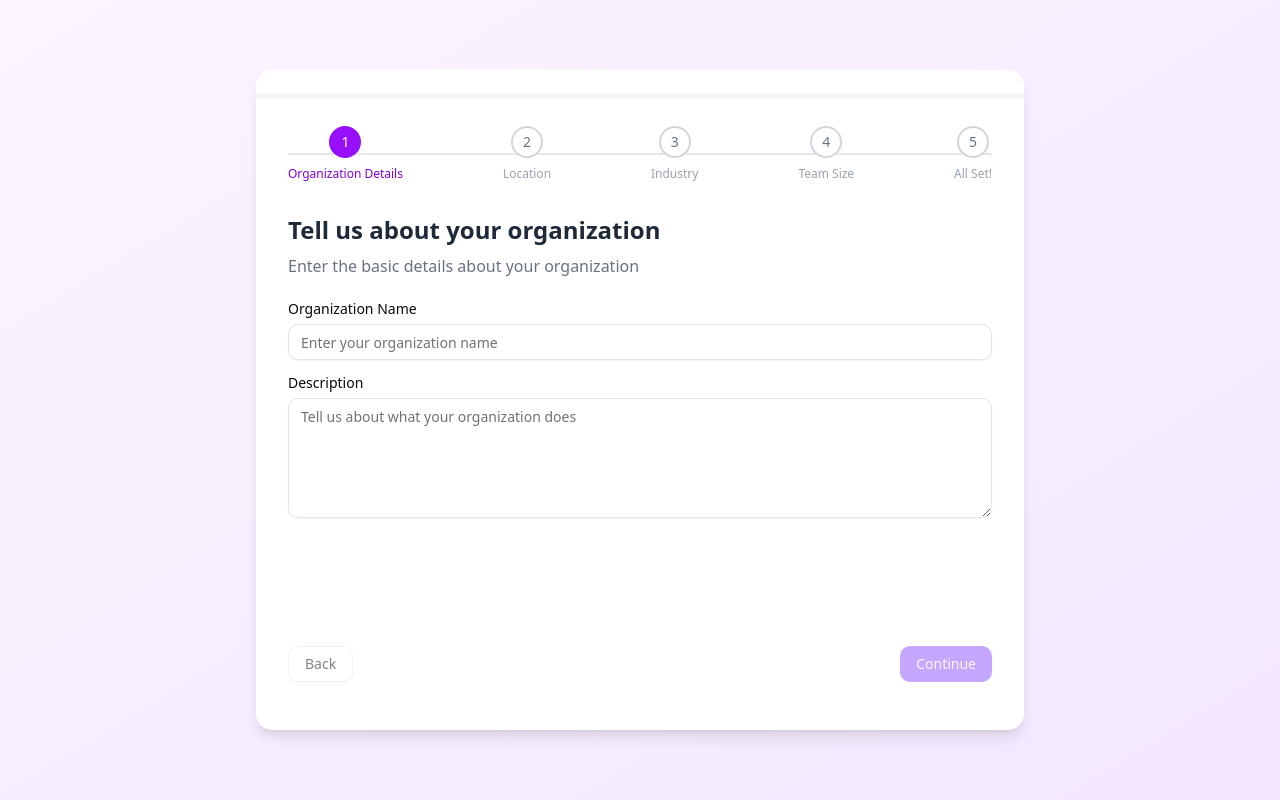
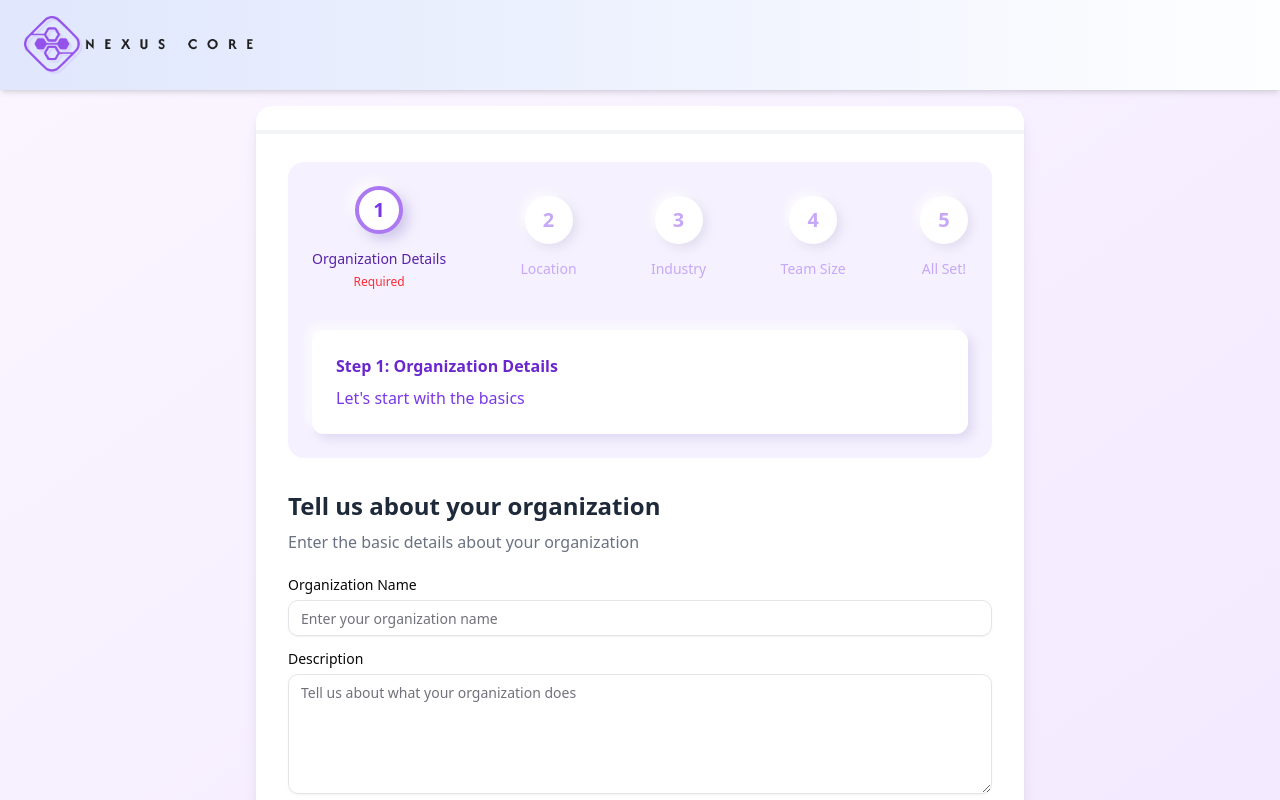
Before and after one commit to HasaanAhmad/nexus-core, a Next.js app: page /onboarding in a window 1280 px wide. Shown: the top 800 px of the page. Built offline with nearby package versions, Linux system fonts and the light colour scheme.

Commit message:
Updated some styles added logo

```diff
--- a/app/(auth)/onboarding/_components/StepIndicator.tsx
+++ b/app/(auth)/onboarding/_components/StepIndicator.tsx
@@ -1,6 +1,7 @@
-
+'use client'
 import { motion } from 'framer-motion';
 import { cn } from '@/lib/utils';
+import { Check } from 'lucide-react';
 
 interface Step {
   id: string;
@@ -17,53 +18,108 @@ interface StepIndicatorProps {
 
 const StepIndicator = ({ steps, currentStep, setCurrentStep }: StepIndicatorProps) => {
   return (
-    <div className="flex justify-between items-center w-full relative mb-8">
-      {/* Progress bar underneath the step indicators */}
-      <div className="absolute top-1/2 left-0 w-full h-[2px] bg-gray-200 -translate-y-1/2">
+    <div className="w-full p-6 mb-8 bg-nexus-50 rounded-xl">
+      <div className="flex justify-between items-center w-full relative">
+        {/* Progress connection */}
+        <div className="absolute top-1/2 left-0 w-full h-1 -translate-y-1/2 -z-10">
+          <div className="w-full h-full bg-white rounded-full shadow-inner"></div>
           <motion.div
-          className="h-full bg-purple-600"
+            className="absolute top-0 left-0 h-full bg-gradient-to-r from-nexus-400 to-nexus-600 rounded-full"
             initial={{ width: '0%' }}
             animate={{ width: `${(currentStep / (steps.length - 1)) * 100}%` }}
-          transition={{ duration: 0.3 }}
+            transition={{ duration: 0.5 }}
           />
         </div>
 
         {steps.map((step, index) => {
-        // Determine if this step is accessible based on current progress
           const isAccessible = index <= currentStep;
+          const isCompleted = index < currentStep;
+          const isActive = index === currentStep;
 
           return (
             <div
               key={step.id}
-            className="flex flex-col items-center relative z-10 cursor-pointer"
+              className="flex flex-col items-center relative z-0"
               onClick={() => isAccessible && setCurrentStep(index)}
             >
               <motion.div
                 className={cn(
-                "rounded-full w-8 h-8 flex items-center justify-center text-sm font-medium border-2",
-                index < currentStep
-                  ? "border-purple-600 bg-white text-purple-600"
-                  : index === currentStep
-                    ? "border-purple-600 bg-purple-600 text-white"
-                    : "border-gray-300 bg-white text-gray-500"
+                  "w-12 h-12 rounded-full flex items-center justify-center mb-3 cursor-pointer",
+                  isCompleted
+                    ? "bg-gradient-to-br from-nexus-500 to-nexus-700 text-white shadow-lg"
+                    : isActive
+                      ? "bg-white border-4 border-nexus-400 text-nexus-600 shadow-xl"
+                      : "bg-white text-nexus-300 shadow-md",
+                  "transition-all duration-200"
                 )}
-              whileHover={{ scale: isAccessible ? 1.1 : 1 }}
-              transition={{ type: "spring", stiffness: 400, damping: 10 }}
+                style={{
+                  boxShadow: isActive
+                    ? '6px 6px 12px rgba(175, 165, 220, 0.5), -6px -6px 12px rgba(255, 255, 255, 0.8)'
+                    : isCompleted
+                      ? '4px 4px 8px rgba(105, 39, 205, 0.3)'
+                      : '4px 4px 8px rgba(210, 205, 230, 0.5), -4px -4px 8px rgba(255, 255, 255, 0.8)'
+                }}
+                whileHover={{
+                  scale: isAccessible ? 1.05 : 1,
+                  boxShadow: isAccessible
+                    ? '8px 8px 16px rgba(175, 165, 220, 0.6), -8px -8px 16px rgba(255, 255, 255, 0.9)'
+                    : '4px 4px 8px rgba(210, 205, 230, 0.5), -4px -4px 8px rgba(255, 255, 255, 0.8)'
+                }}
+                whileTap={{
+                  scale: isAccessible ? 0.98 : 1,
+                  boxShadow: isAccessible
+                    ? '3px 3px 6px rgba(175, 165, 220, 0.4), -3px -3px 6px rgba(255, 255, 255, 0.7)'
+                    : '4px 4px 8px rgba(210, 205, 230, 0.5), -4px -4px 8px rgba(255, 255, 255, 0.8)'
+                }}
               >
+                {isCompleted ? (
+                  <Check size={28} className="text-white" />
+                ) : (
+                  <span className={cn(
+                    "text-xl font-bold",
+                    isActive ? "text-nexus-600" : "text-nexus-300"
+                  )}>
                     {index + 1}
+                  </span>
+                )}
               </motion.div>
 
               <div className={cn(
-              "mt-2 text-center",
-              "text-xs font-medium transition-colors duration-200",
-              index <= currentStep ? "text-purple-700" : "text-gray-400"
+                "text-center transition-colors duration-200",
+                isActive ? "text-nexus-800" : isCompleted ? "text-nexus-600" : "text-nexus-300"
               )}>
+                <span className="font-medium text-sm">
                   {step.title}
+                </span>
+
+                {step.required && isActive && (
+                  <span className="block text-xs text-red-500 mt-1">Required</span>
+                )}
               </div>
             </div>
           );
         })}
       </div>
+
+      {/* Current step details */}
+      <motion.div
+        key={currentStep}
+        initial={{ opacity: 0, y: 10 }}
+        animate={{ opacity: 1, y: 0 }}
+        transition={{ delay: 0.2, duration: 0.3 }}
+        className="mt-10 p-6 bg-white rounded-lg"
+        style={{
+          boxShadow: '5px 5px 10px rgba(175, 165, 220, 0.3), -5px -5px 10px rgba(255, 255, 255, 0.8)'
+        }}
+      >
+        <h3 className="font-semibold text-nexus-700 mb-2">
+          Step {currentStep + 1}: {steps[currentStep].title}
+        </h3>
+        <p className="text-nexus-600">
+          {steps[currentStep].description}
+        </p>
+      </motion.div>
+    </div>
   );
 };
 
--- /dev/null
+++ b/app/(auth)/onboarding/_components/StepperHeader.tsx
@@ -0,0 +1,15 @@
+import React from 'react'
+import Image from "next/image"
+import Logo from "@/public/assests/logo.png"
+
+type Props = {}
+
+const StepperHeader = (props: Props) => {
+  return (
+    <header className="flex justify-between items-center px-6 py-4 backdrop-blur-md sticky top-0 z-20 bg-gradient-to-r from-[#E0E7FD] to-[#FDFEFF] shadow-md">
+      <Image src={Logo} alt="Logo" className="cursor-pointer w-64 h-auto"/>
+      </header>
+  )
+}
+
+export default StepperHeader
--- a/app/(auth)/onboarding/page.tsx
+++ b/app/(auth)/onboarding/page.tsx
@@ -1,8 +1,10 @@
 import React from 'react'
+import StepperHeader from './_components/StepperHeader'
 import Onboarding from './_components/Onboarding'
 const page = () => {
   return (
     <div>
+      <StepperHeader/>
       <Onboarding/>
     </div>
   )
--- a/components/Header.tsx
+++ b/components/Header.tsx
@@ -6,7 +6,7 @@ import Button from "./Button";
 const Header = () => {
   return (
     <header className="flex justify-between items-center px-6 py-4 backdrop-blur-md sticky top-0 z-20 bg-gradient-to-r from-[#E0E7FD] to-[#FDFEFF] shadow-md">
-      <Image src={Logo} alt="Logo" className="cursor-pointer"/>
+      <Image src={Logo} alt="Logo" className="cursor-pointer w-64 h-auto"/>
       <FaBars className="block md:hidden" />
       <nav className="hidden md:block">
         <ul className="flex gap-6 items-center">
```
Also changed, not shown: public/assests/logo.png. Lines whose indentation alone changed are shown as unchanged.
